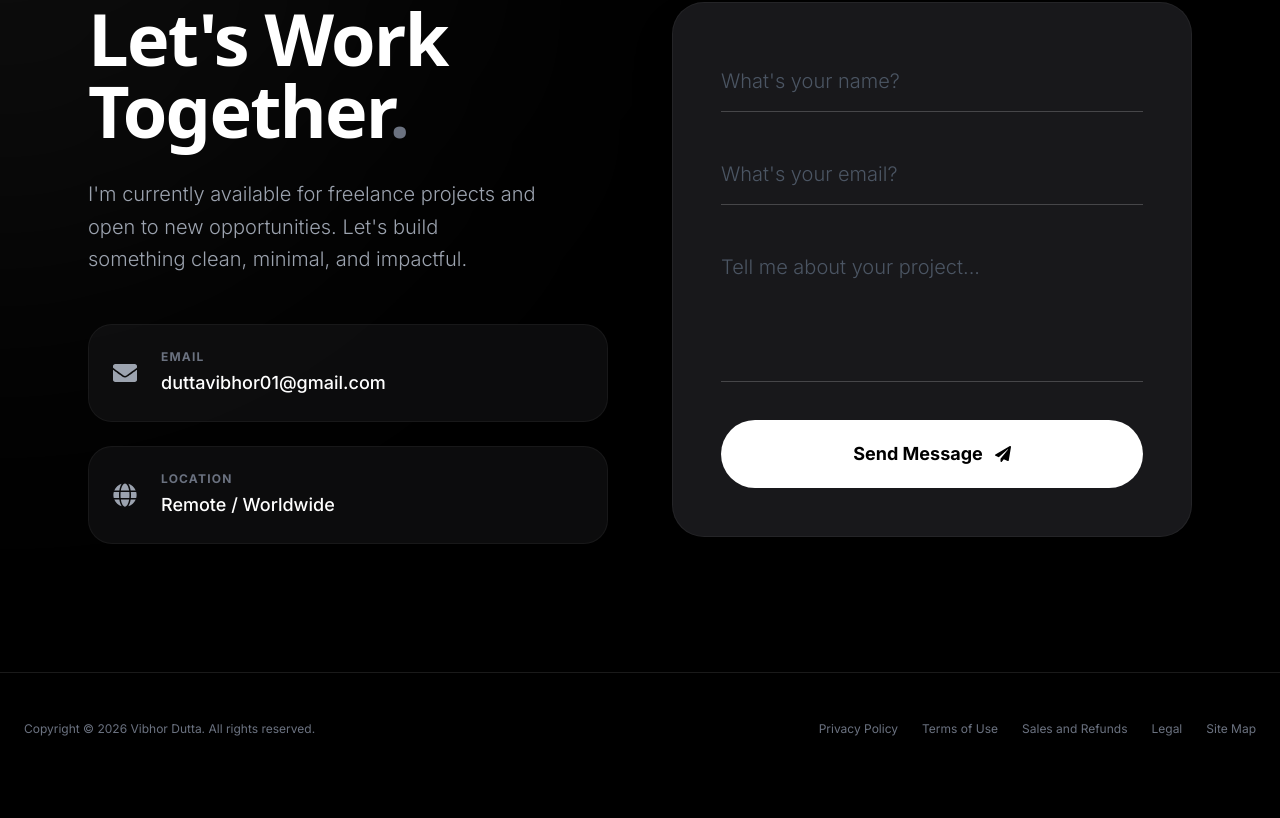
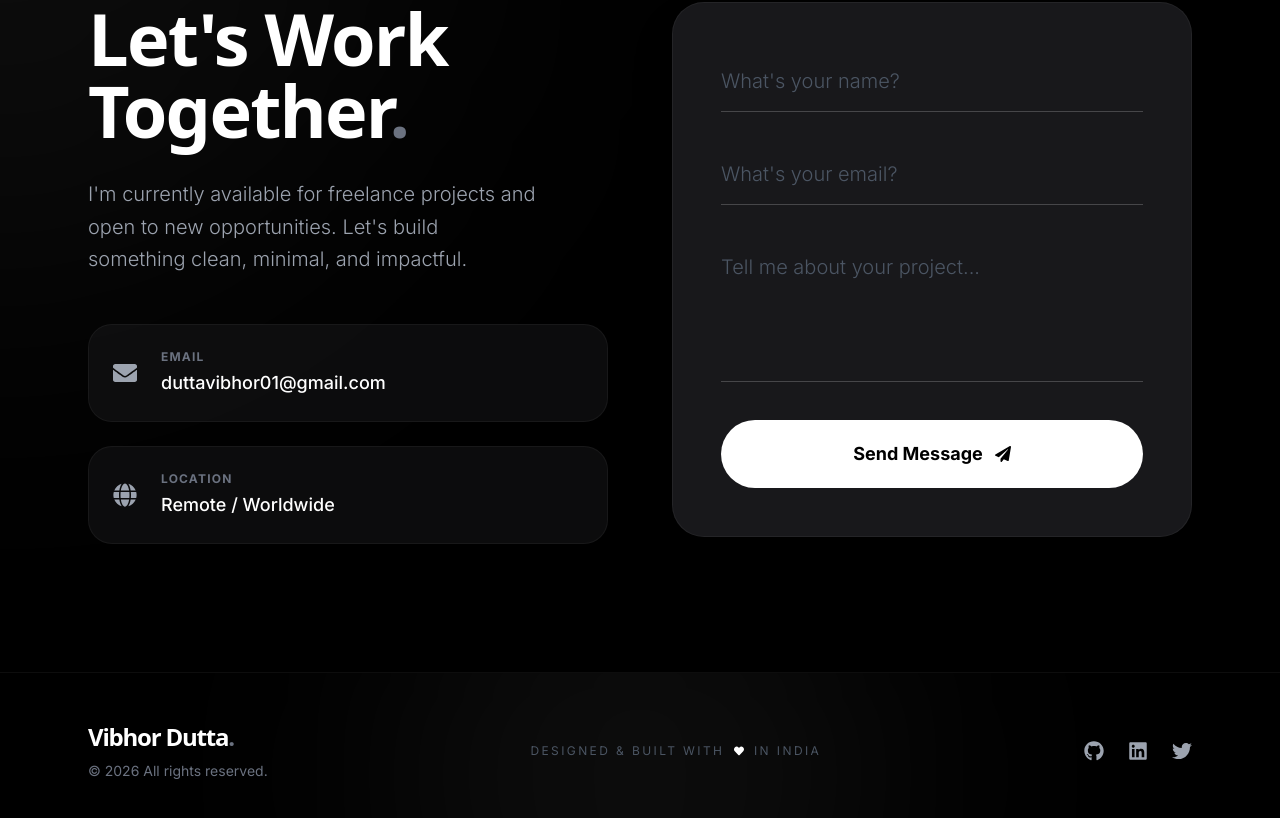
Before and after one commit to Vikashh08/Freelance-Projects-Portfolio, a React (Vite) app: page / in a window 1280 px wide. Shown: the part 7231-8049 px from the top of the page. Before the commit the page ends 8016 px from the top, so only its background shows below. Built offline with nearby package versions, Linux system fonts and the light colour scheme.

Commit message:
Footer Added

```diff
--- a/src/components/Footer.jsx
+++ b/src/components/Footer.jsx
@@ -1,17 +1,59 @@
-import React from 'react';
+import React from "react";
+import { FaGithub, FaLinkedin, FaTwitter, FaHeart } from "react-icons/fa";
 
 export const Footer = () => {
     return (
-        <footer className="bg-black py-12 border-t border-white/10 text-xs text-gray-500">
-            <div className="max-w-7xl mx-auto px-6 flex flex-col md:flex-row justify-between items-center gap-4">
-                <p>Copyright © {new Date().getFullYear()} Vibhor Dutta. All rights reserved.</p>
-                <div className="flex gap-6">
-                    <a href="#" className="hover:text-white transition-colors">Privacy Policy</a>
-                    <a href="#" className="hover:text-white transition-colors">Terms of Use</a>
-                    <a href="#" className="hover:text-white transition-colors">Sales and Refunds</a>
-                    <a href="#" className="hover:text-white transition-colors">Legal</a>
-                    <a href="#" className="hover:text-white transition-colors">Site Map</a>
+        <footer className="bg-black text-white py-12 border-t border-white/5 relative overflow-hidden">
+            {/* Background Glow */}
+            <div className="absolute top-1/2 left-1/2 -translate-x-1/2 -translate-y-1/2 w-[500px] h-[500px] bg-white/5 blur-[120px] rounded-full pointer-events-none" />
+
+            <div className="max-w-6xl mx-auto px-6 relative z-10">
+                <div className="flex flex-col md:flex-row justify-between items-center gap-6 text-center md:text-left">
+
+                    {/* Brand / Copyright */}
+                    <div>
+                        <h3 className="text-2xl font-bold font-sans tracking-tighter mb-2">Vibhor Dutta<span className="text-gray-500">.</span></h3>
+                        <p className="text-gray-500 text-sm">
+                            &copy; {new Date().getFullYear()} All rights reserved.
+                        </p>
+                    </div>
+
+                    {/* Infinite Marquee Text / Quote (Optional, keeping simple for now) */}
+                    <div className="hidden md:block">
+                        <p className="text-gray-600 text-xs uppercase tracking-[0.2em]">
+                            Designed & Built with <FaHeart className="inline mx-1 text-white" size={10} /> in India
+                        </p>
+                    </div>
+
+                    {/* Social Links */}
+                    <div className="flex gap-6">
+                        <a
+                            href="https://github.com/duttavibhor"
+                            target="_blank"
+                            rel="noreferrer"
+                            className="text-gray-400 hover:text-white transition-colors duration-300 transform hover:scale-110"
+                        >
+                            <FaGithub size={20} />
+                        </a>
+                        <a
+                            href="https://www.linkedin.com/in/vibhor-dutta-66779426a/"
+                            target="_blank"
+                            rel="noreferrer"
+                            className="text-gray-400 hover:text-white transition-colors duration-300 transform hover:scale-110"
+                        >
+                            <FaLinkedin size={20} />
+                        </a>
+                        <a
+                            href="#"
+                            className="text-gray-400 hover:text-white transition-colors duration-300 transform hover:scale-110"
+                        >
+                            <FaTwitter size={20} />
+                        </a>
+                    </div>
                 </div>
+
+                {/* Bottom decorative line */}
+                <div className="w-full h-px bg-gradient-to-r from-transparent via-white/10 to-transparent mt-12" />
             </div>
         </footer>
     );
```
